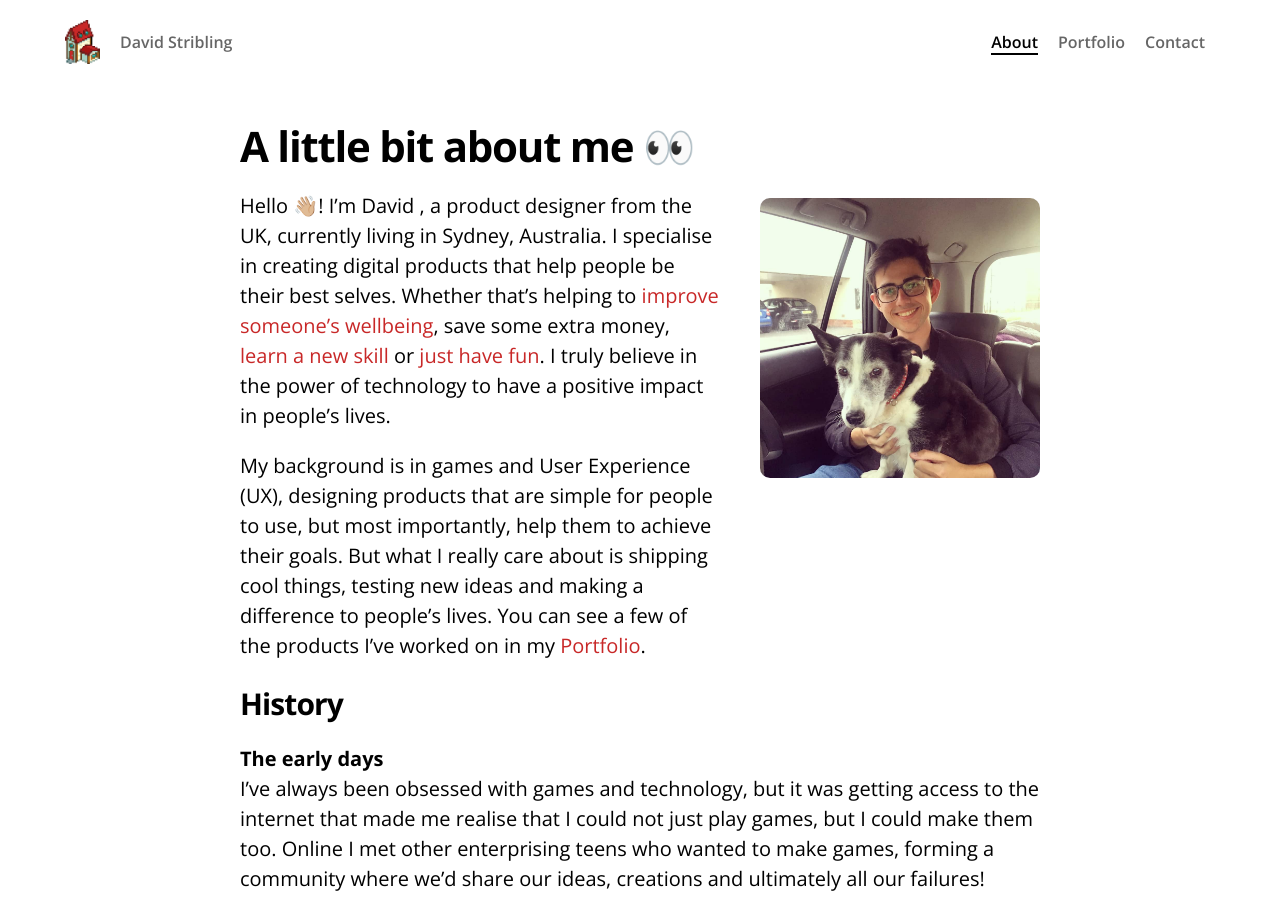
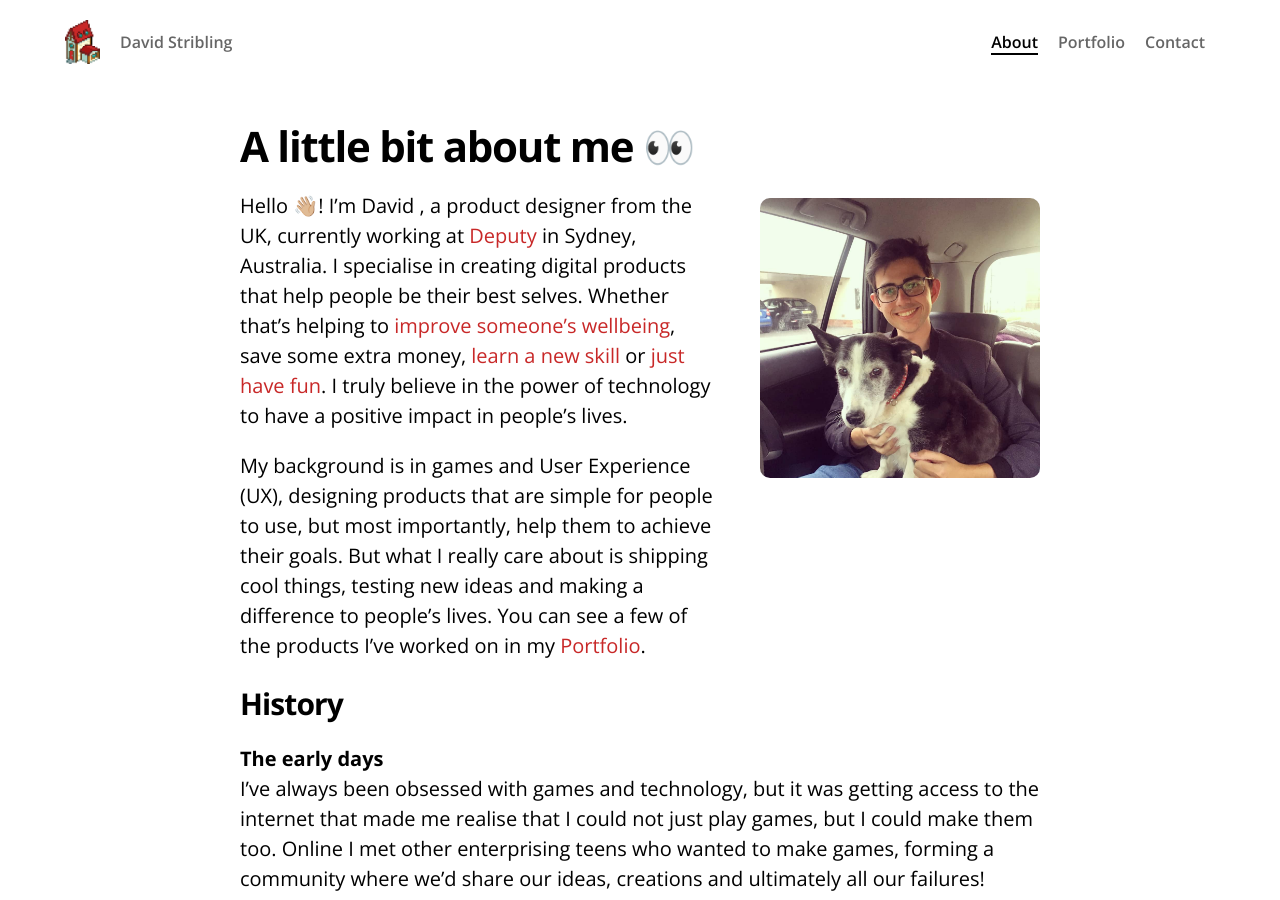
Before and after one commit to Dasaii/dasaii.github.io, a Jekyll site: the page built from about/index.md, in a window 1280 px wide and 900 px high. Built offline with Jekyll 4.4.1, drawn with Linux system fonts in a browser that asks for light colours.

Commit message:
Copy edit

```diff
--- a/about/index.md
+++ b/about/index.md
@@ -8,7 +8,7 @@ title: About
 
 <div class="flex_container">
 <div class="two-third" markdown="1">
-Hello 👋🏼! I'm David , a product designer from the UK, currently living in Sydney, Australia. I specialise in creating digital products that help people be their best selves. Whether that's helping to [improve someone's wellbeing](/work/bupa-boost), save some extra money, [learn a new skill](/work/digital-fitness) or [just have fun](/work/moshi-monsters). I truly believe in the power of technology to have a positive impact in people's lives.
+Hello 👋🏼! I'm David , a product designer from the UK, currently working at [Deputy](https://deputy.com) in Sydney, Australia. I specialise in creating digital products that help people be their best selves. Whether that's helping to [improve someone's wellbeing](/work/bupa-boost), save some extra money, [learn a new skill](/work/digital-fitness) or [just have fun](/work/moshi-monsters). I truly believe in the power of technology to have a positive impact in people's lives.
 
 My background is in games and User Experience (UX), designing products that are simple for people to use, but most importantly, help them to achieve their goals. But what I really care about is shipping cool things, testing new ideas and making a difference to people's lives. You can see a few of the products I've worked on in my [Portfolio](/portfolio).
 </div>
```
